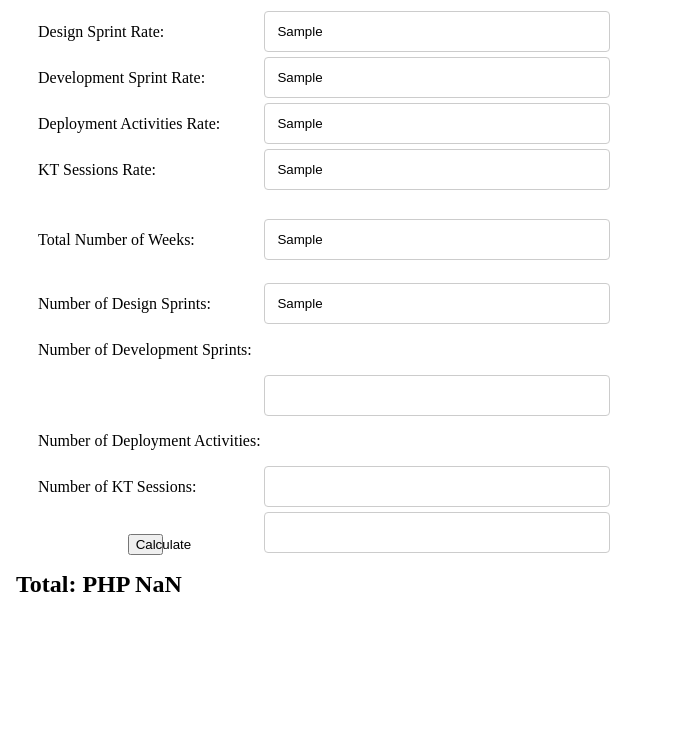
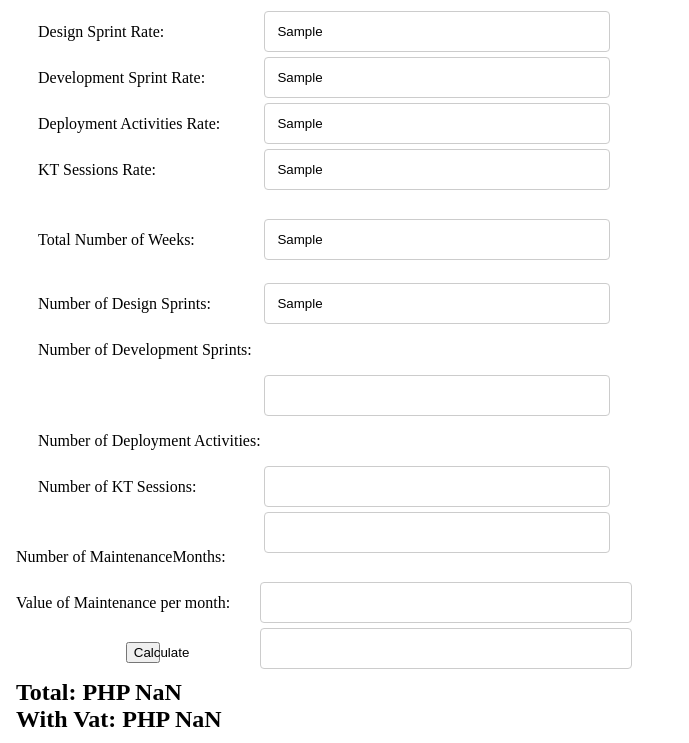
Before and after one commit to frankiensteinne/calculator, a plain HTML site: page index.html in a window 1280 px wide. Both pictures are taken after typing "Sample", "Sample", "Sample", "Sample", "Sample", "Sample" into the empty fields and a click on the button "Calculate". Shown: the part 62-805 px from the top of the page, without its empty margins (0-689 px from the left). Drawn offline with Linux system fonts and the light colour scheme.

Commit message:
adjusted html file to include vat

```diff
--- a/index.html
+++ b/index.html
@@ -28,6 +28,10 @@
         <label for="number-of-kt">Number of KT Sessions:</label><input type="text" name="number-of-kt" id="numberOfKt"></br>
       </div>
 
+      <div id="maintenanceCalculator">
+        <label for="maintenanceMonth">Number of MaintenanceMonths: </label><input type="text" name="maintenanceMonth" id="maintenanceMonth"><br>
+        <label for="maintenanceValue">Value of Maintenance per month: </label><input type="text" name="maintenanceValue" id="maintenanceValue"><br></div>
+
       <div id="btnDiv">
         <button type ="button" id="calculate">Calculate</button>
       </div>
--- a/index.js
+++ b/index.js
@@ -12,12 +12,15 @@ const noOfDev = document.getElementById("numberOfDevelopment");
 const noOfDep = document.getElementById("numberOfDeployment");
 const noOfKt = document.getElementById("numberOfKt");
 
+const noOfMaintenance = document.getElementById("maintenanceMonth")
+
 const totalValueCont = document.getElementById("totalValue");
 const otherHalf = document.getElementById("otherHalf");
 const newBtn = document.createElement("button");
 
 
 const calculate = () => {
+  otherHalf.innerHTML="";
   totalValueCont.innerHTML = "";
 
   const designValue = Number(designRate.value) * Number(noOfDesign.value);
@@ -25,10 +28,14 @@ const calculate = () => {
   const depValue = Number(depRate.value) * Number(noOfDep.value);
   const ktValue = Number(ktRate.value) * Number(noOfKt.value);
   const overAll = designValue + devValue + depValue + ktValue;
+  const withVat = overAll + (overAll*0.12)
 
   const newHeading = document.createElement("h2");
-  newHeading.innerHTML = `Total: PHP ${overAll.toFixed(2)}`;
+  newHeading.innerHTML = `Total: PHP ${overAll.toFixed(2)}<br>
+  With Vat: PHP ${withVat.toFixed(2)}`;
   totalValueCont.appendChild(newHeading);
+
+
 
   const noOfWeeksNum = Number(noOfWeeks.value);
   const weekTracker = Math.ceil(noOfWeeksNum / 4 + 1);
@@ -41,6 +48,8 @@ const calculate = () => {
 
     const newContainer = document.createElement("div");
     otherHalf.appendChild(newContainer);
+    newContainer.innerHTML = "";
+
 
     if (startOfTracker === 1) {
       newContainer.innerHTML = `<h3>Amount: PHP ${(overAll / 2).toFixed(2)}</h3>`;
```
